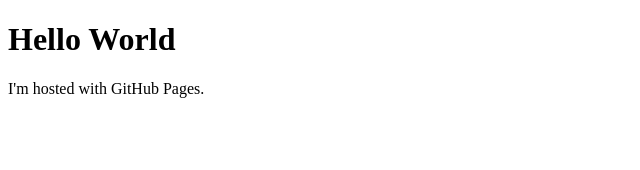
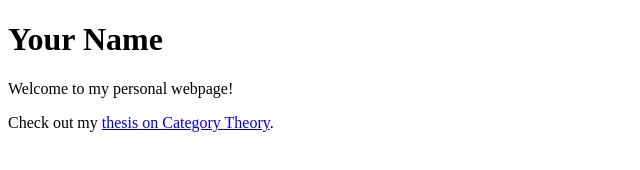
Before and after one commit to alevy123/alevy123.github.io, a plain HTML site: page index.html in a window 1280 px wide. Shown: the whole page, without its empty margins (0-640 px from the left). Drawn offline with Linux system fonts and the light colour scheme.

Commit message:
Update index.html

```diff
--- a/index.html
+++ b/index.html
@@ -1,7 +1,13 @@
 <!DOCTYPE html>
-<html>
+<html lang="en">
+<head>
+    <meta charset="UTF-8">
+    <meta name="viewport" content="width=device-width, initial-scale=1.0">
+    <title>Your Name - Portfolio</title>
+</head>
 <body>
-<h1>Hello World</h1>
-<p>I'm hosted with GitHub Pages.</p>
+    <h1>Your Name</h1>
+    <p>Welcome to my personal webpage!</p>
+    <p>Check out my <a href="thesis.pdf" target="_blank">thesis on Category Theory</a>.</p>
 </body>
 </html>
```
